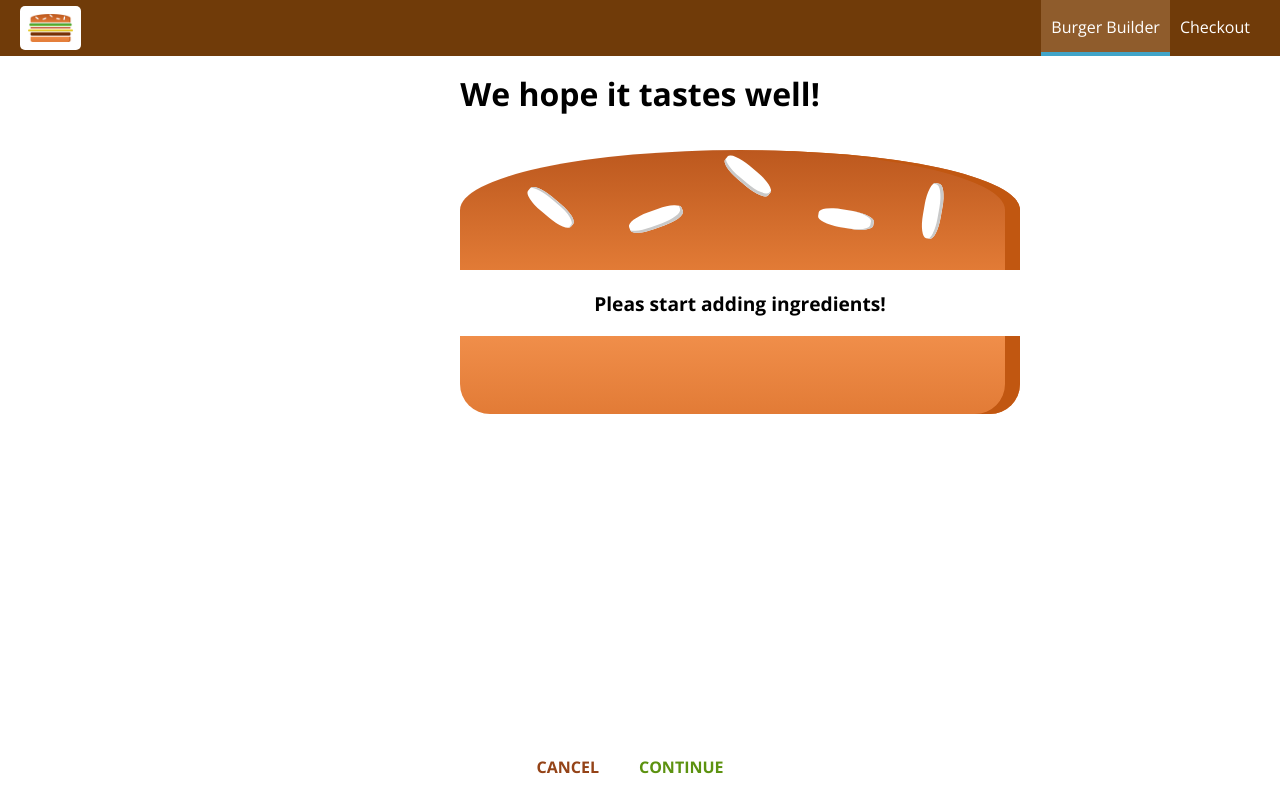
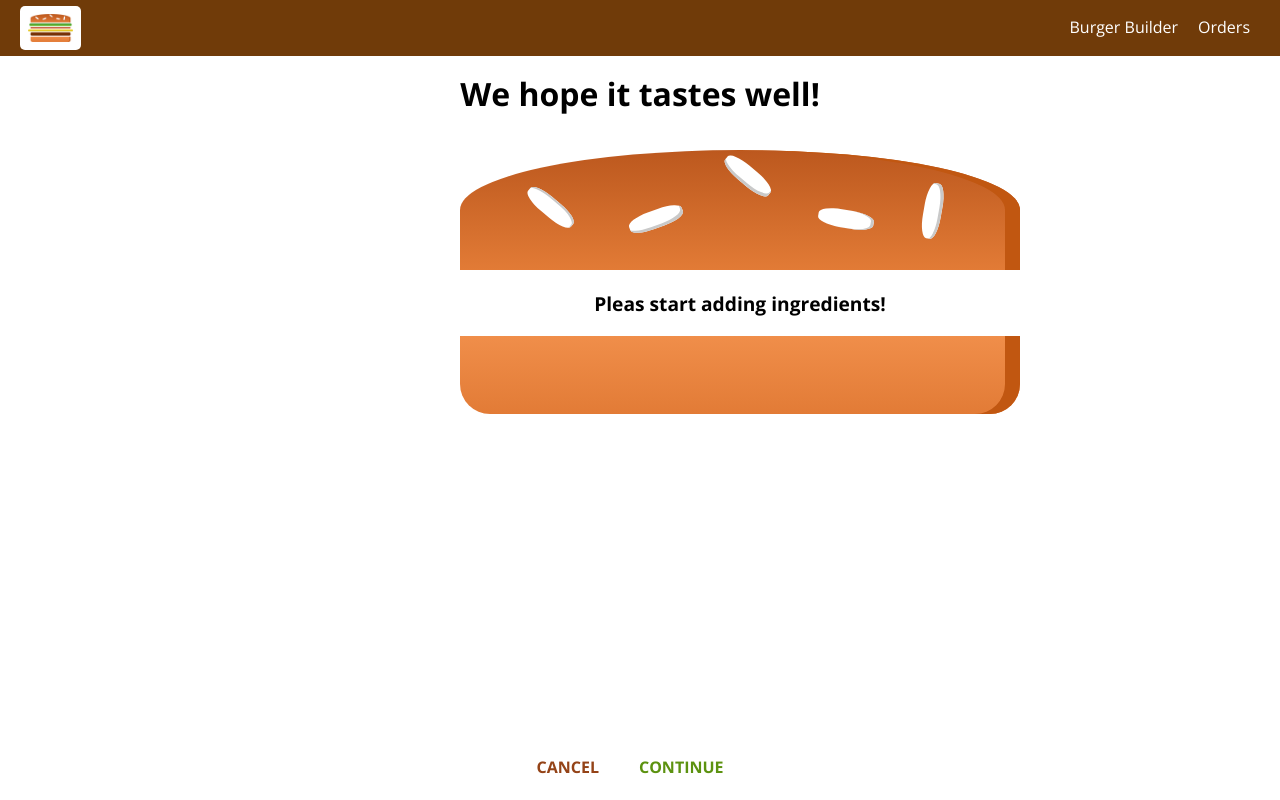
Before and after one commit to mmjosedaniel/react-the-complete-guide-progress, a React app in the folder burger-builder-starting-setup/: page /checkout in a window 1280 px wide. Built offline with nearby package versions, Linux system fonts and the light colour scheme.

Commit message:
229. Implementing Navigation Links

```diff
--- a/burger-builder-starting-setup/src/components/Navigation/NavigationItems/NavigationItem/NavigationItem.js
+++ b/burger-builder-starting-setup/src/components/Navigation/NavigationItems/NavigationItem/NavigationItem.js
@@ -1,12 +1,13 @@
 import React from "react";
+import { NavLink } from "react-router-dom";
 
 import classes from "./NavigationItem.css";
 
 const navigationItem = (props) => (
   <li className={classes.NavigationItem}>
-    <a href={props.link} className={props.active ? classes.active : null}>
+    <NavLink to={props.link} exact={props.exact} activeClassName={classes.active}>
       {props.children}
-    </a>
+    </NavLink>
   </li>
 );
 
--- a/burger-builder-starting-setup/src/components/Navigation/NavigationItems/NavigationItems.js
+++ b/burger-builder-starting-setup/src/components/Navigation/NavigationItems/NavigationItems.js
@@ -1,12 +1,14 @@
 import React from "react";
 
 import classes from "./NavigationItems.css";
-import NavigationItem from "./NavigationItem/NavigationItem"
+import NavigationItem from "./NavigationItem/NavigationItem";
 
 const navigationItems = (props) => (
   <ul className={classes.NavigationItems}>
-    <NavigationItem link="/" active>Burger Builder</NavigationItem>
-    <NavigationItem link="/">Checkout</NavigationItem>
+    <NavigationItem link="/" exact>
+      Burger Builder
+    </NavigationItem>
+    <NavigationItem link="/orders">Orders</NavigationItem>
   </ul>
 );
 
```
